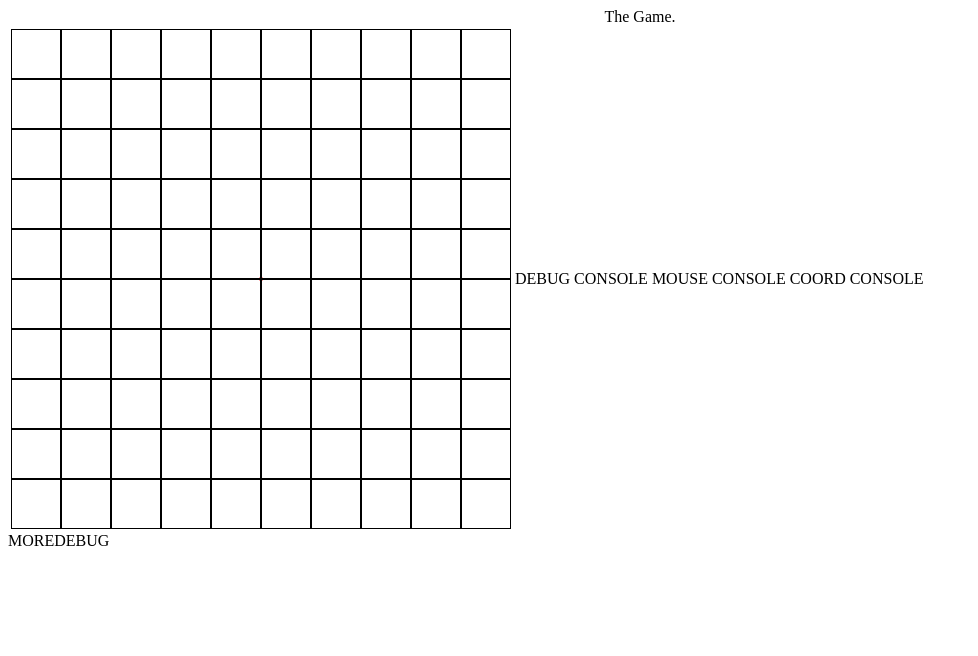
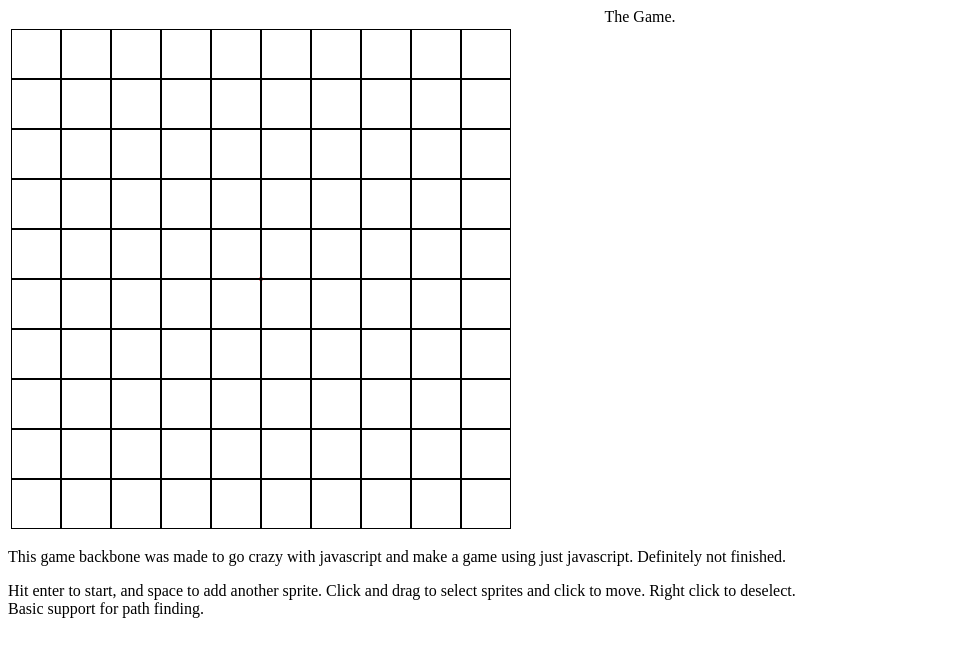
Before and after one commit to hwangy/RTS, a plain HTML site: page index.html in a window 1280 px wide. Shown: the whole page, without its empty margins (0-978 px from the left). Drawn offline with Linux system fonts and the light colour scheme.

Commit message:
Some cosmetic changes

```diff
--- a/index.html
+++ b/index.html
@@ -12,10 +12,17 @@
 			Canvas Not Supported.
 		</canvas>
 		<script type="text/javascript" src="game.js"></script></td>
-		<td><dev id="debug">DEBUG CONSOLE</dev></td>
-		<td><dev id="other">MOUSE CONSOLE</dev></td>
-		<td><dev id="coord">COORD CONSOLE</dev></td>
+		<td><dev hidden id="debug">DEBUG CONSOLE</dev></td>
+		<td><dev hidden  id="other">MOUSE CONSOLE</dev></td>
+		<td><dev hidden id="coord">COORD CONSOLE</dev></td>
 		</tr></table>
-		<dev id="moredebug">MOREDEBUG</dev>
+		<dev hidden id="moredebug">MOREDEBUG</dev>
+
+		<p>This game backbone was made to go crazy with javascript and make a
+			game using just javascript. Definitely not finished.</p>
+		<p>Hit enter to start, and space to
+			add another sprite. Click and drag to select sprites and click
+			to move. Right click to deselect.<br>
+			Basic support for path finding.</p>
 	</body>
 </html>
```
